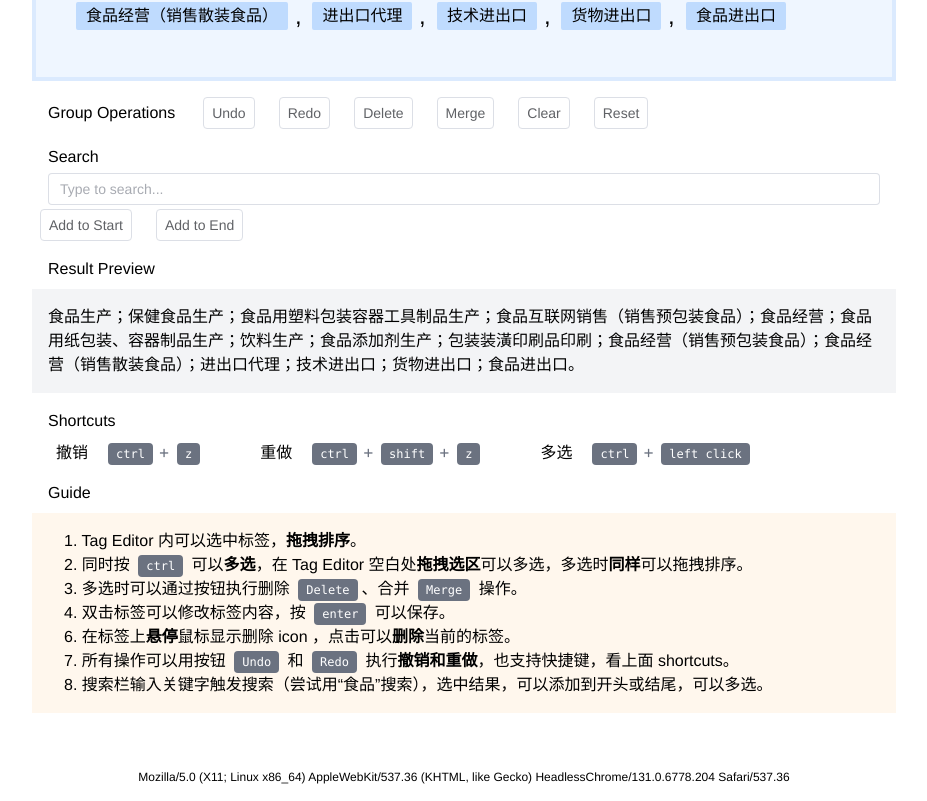
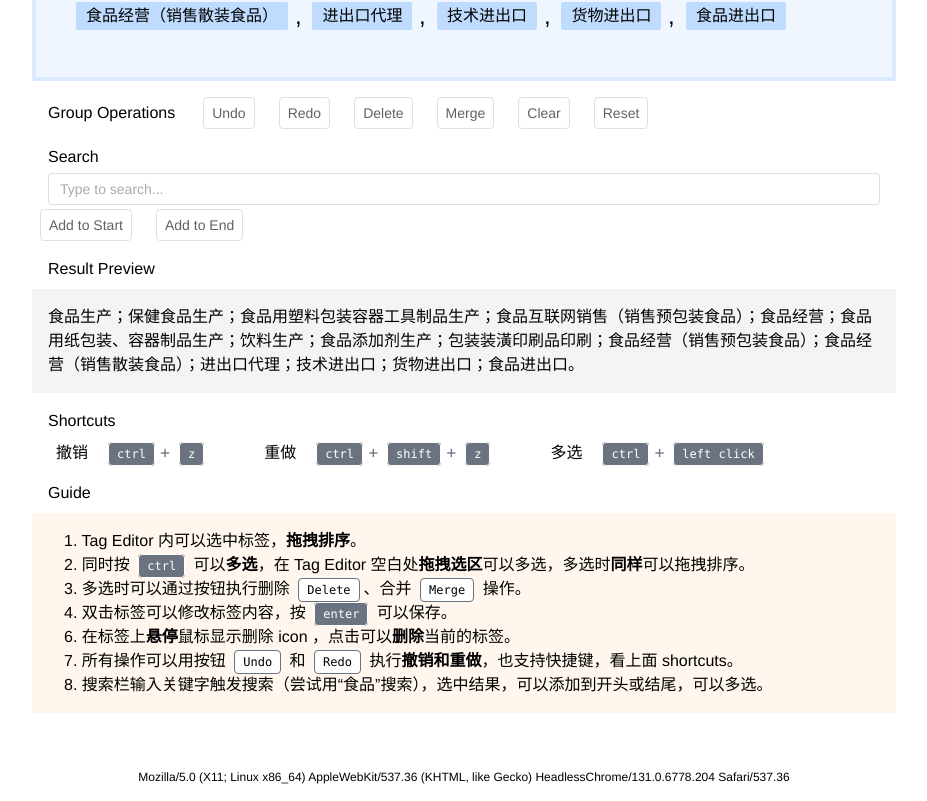
Before and after one commit to zfanli/test-vue3-business-scope-editor, a Vue app: page / in a window 1280 px wide. Shown: the part 287-1088 px from the top of the page, without its empty margins (176-1103 px from the left). Built offline with nearby package versions, Linux system fonts and the light colour scheme.

Commit message:
update pages

```diff
--- a/src/components/TagEditor.vue
+++ b/src/components/TagEditor.vue
@@ -235,8 +235,8 @@ const userAgent = navigator.userAgent
           空白处<b>拖拽选区</b>可以多选，多选时<b>同样</b>可以拖拽排序。
         </div>
         <div class="ml-4 mr-2">
-          3. 多选时可以通过按钮执行删除 <code class="key">Delete</code>、合并
-          <code class="key">Merge</code> 操作。
+          3. 多选时可以通过按钮执行删除 <code class="button">Delete</code>、合并
+          <code class="button">Merge</code> 操作。
         </div>
         <div class="ml-4 mr-2">
           4. 双击标签可以修改标签内容，按
@@ -247,8 +247,8 @@ const userAgent = navigator.userAgent
           ，点击可以<b>删除</b>当前的标签。
         </div>
         <div class="ml-4 mr-2">
-          7. 所有操作可以用按钮 <code class="key">Undo</code> 和
-          <code class="key">Redo</code>
+          7. 所有操作可以用按钮 <code class="button">Undo</code> 和
+          <code class="button">Redo</code>
           执行<b>撤销和重做</b>，也支持快捷键，看上面 shortcuts。
         </div>
         <div class="ml-4 mr-2">
@@ -267,8 +267,12 @@ const userAgent = navigator.userAgent
 </template>
 
 <style scoped>
+.button {
+  @apply relative mx-1  rounded border border-solid border-gray-500 bg-white py-1 px-2 text-xs;
+}
+
 .key {
-  @apply relative mx-1  rounded bg-gray-500 py-1 px-2 text-xs text-white;
+  @apply relative mx-1  rounded border border-white bg-gray-500 py-1 px-2 text-xs text-white;
 }
 
 .key-combined {
```
Also changed, not shown: 5 other files (tests, documents, lock files or other folders).
